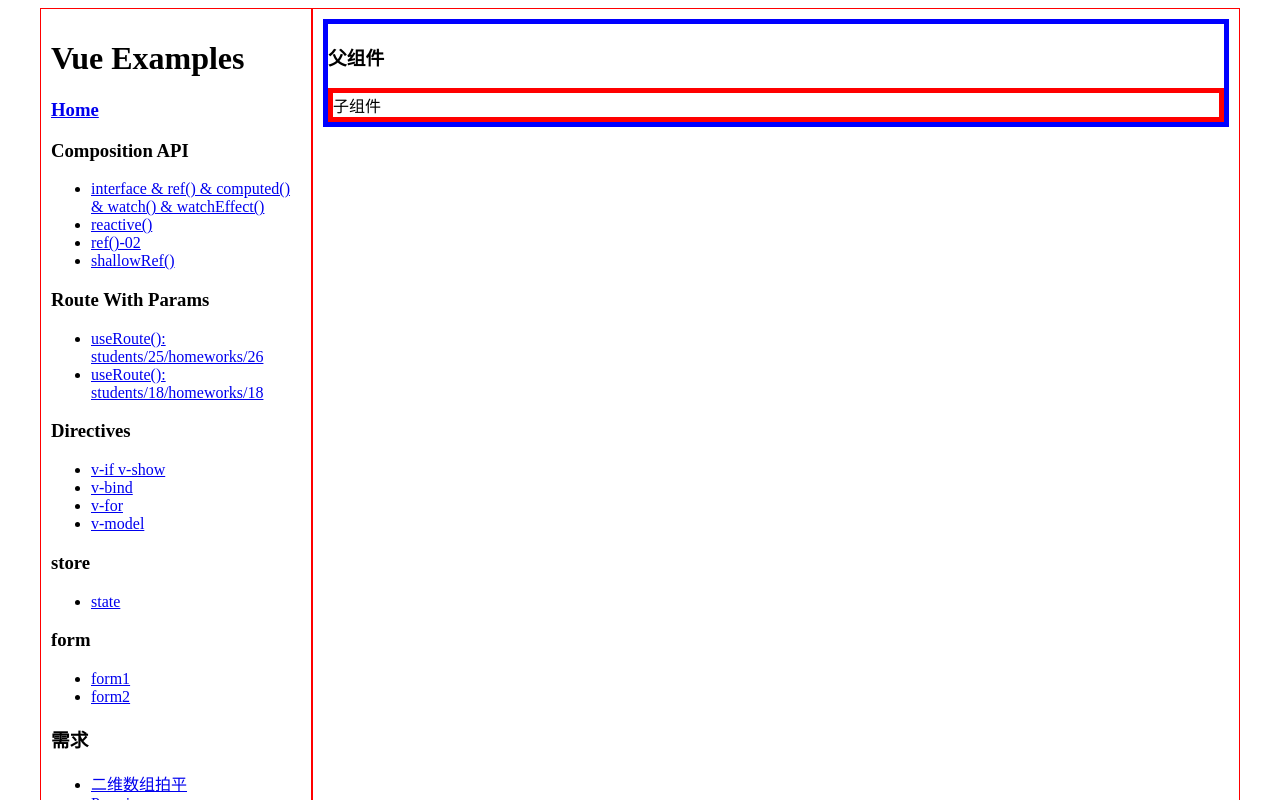
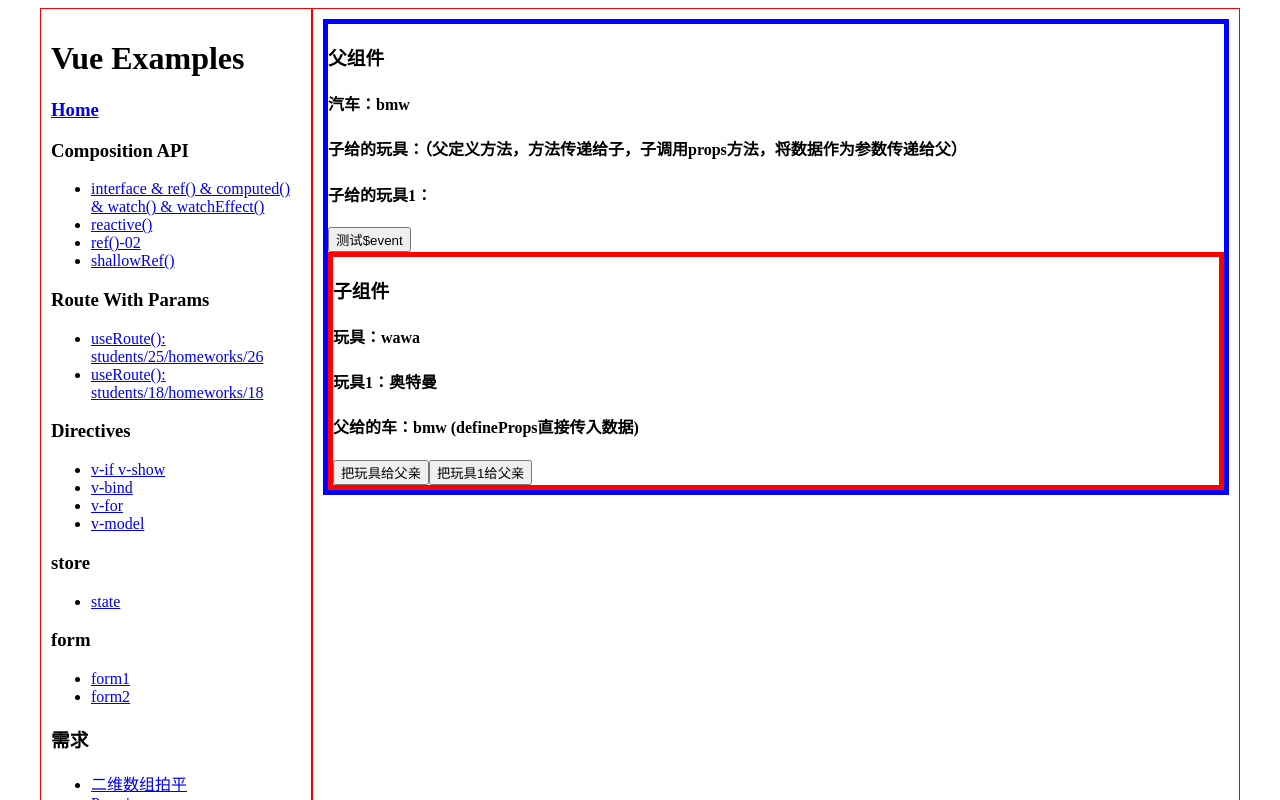
Before and after one commit to hemingyueyyqx/vue-examples-hemingyue, a Vue app: page /#/Example08-1 in a window 1280 px wide. Shown: the top 800 px of the page. Built offline with nearby package versions, Linux system fonts and the light colour scheme.

Commit message:
defineProps defineEmits

```diff
--- a/src/views/example08/Example08-1.vue
+++ b/src/views/example08/Example08-1.vue
@@ -1,11 +1,32 @@
 <script setup lang="ts">
 import Child from './Example08-2.vue'
+import { ref } from 'vue'
+// 定义响应式变量
+let car = ref('bmw')
+let toy = ref('') //需要子传递的变量
+let toy1 = ref('') //需要子传递的变量
+//传递方法
+function getToy(value: string) {
+  console.log('父', value)
+  toy.value = value
+}
+//测试$event(特殊占位符，事件对象)
+const test = (x: number, y: Event) => {
+  console.log('test', x, y)
+}
 </script>
 <template>
   <div>
     <div id="parent">
       <h3>父组件</h3>
-      <Child />
+      <h4>汽车：{{ car }}</h4>
+      <h4>
+        子给的玩具：{{ toy }}（父定义方法，方法传递给子，子调用props方法，将数据作为参数传递给父）
+      </h4>
+      <h4>子给的玩具1：{{ toy1 }}</h4>
+      <button @click="test(6, $event)">测试$event</button>
+      <!-- 给子组件绑定事件 get-toy自定义事件名 子中要声明 -->
+      <Child :car="car" :sendToy="getToy" @get-toy="toy1 = $event" />
     </div>
   </div>
 </template>
--- a/src/views/example08/Example08-2.vue
+++ b/src/views/example08/Example08-2.vue
@@ -1,7 +1,31 @@
-<script setup lang="ts"></script>
+<script setup lang="ts">
+import { ref } from 'vue'
+// 定义响应式变量
+let toy = ref('wawa')
+let toy1 = ref('奥特曼')
+// 声明接受 props
+const props = defineProps(['car', 'sendToy'])
+// 定义要触发的事件
+const emit = defineEmits(['get-toy'])
+// 触发事件的函数
+const sendToyToParent = () => {
+  console.log(emit)
+  emit('get-toy', toy1.value)
+}
+</script>
+
 <template>
-  <div id="child">子组件</div>
+  <div id="child">
+    <h3>子组件</h3>
+    <h4>玩具：{{ toy }}</h4>
+    <h4>玩具1：{{ toy1 }}</h4>
+    <h4>父给的车：{{ car }} (defineProps直接传入数据)</h4>
+    <button @click="sendToy(toy)">把玩具给父亲</button>
+    <!-- <button @click="emit('get-toy', toy1)">把玩具1给父亲</button> -->
+    <button @click="sendToyToParent">把玩具1给父亲</button>
+  </div>
 </template>
+
 <style scoped>
 #child {
   border: 5px solid red;
```
